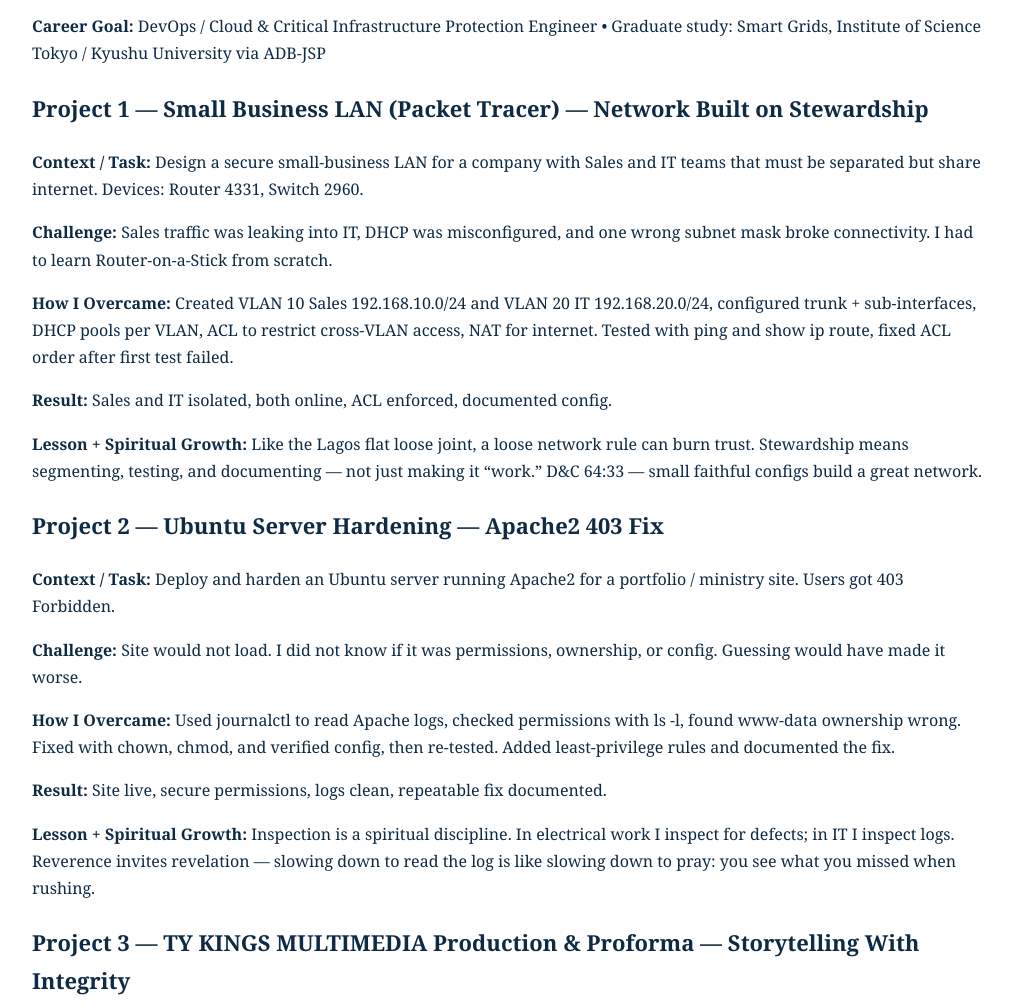
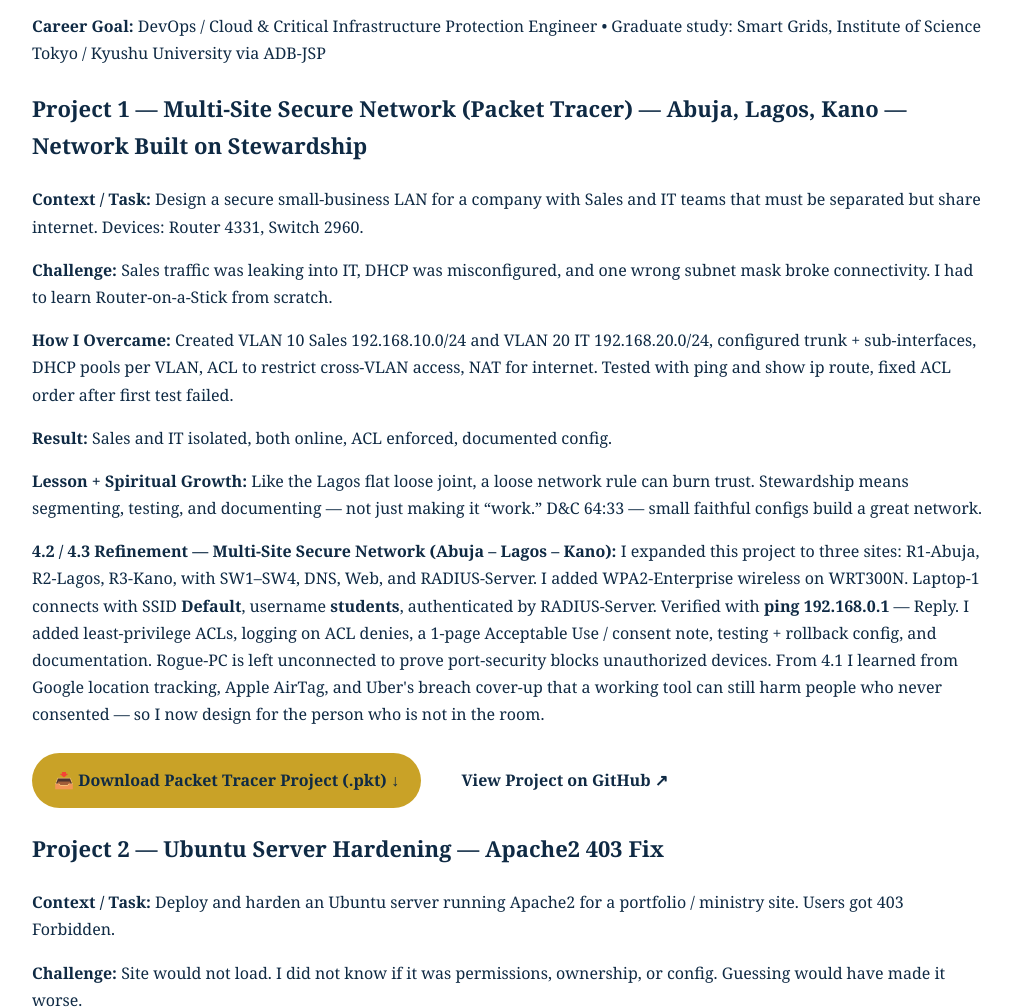
Before and after one commit to philipsakande/philipsakande.github.io, a plain HTML site: page index.html in a window 1280 px wide. Shown: the part 6046-7054 px from the top of the page, without its empty margins (130-1142 px from the left). Drawn offline with Linux system fonts and the light colour scheme.

Commit message:
Add files via upload

```diff
--- a/index.html
+++ b/index.html
@@ -39,12 +39,14 @@ section{max-width:1000px;margin:0 auto;padding:42px 22px}h2{font-size:32px;borde
 • <b>IT Support / System Engineer</b> — Troubleshooting, user support, system setup, backups, documentation.</p>
 <p><b>Career Goal:</b> DevOps / Cloud &amp; Critical Infrastructure Protection Engineer • Graduate study: Smart Grids, Institute of Science Tokyo / Kyushu University via ADB-JSP</p>
 
-<h3>Project 1 — Small Business LAN (Packet Tracer) — Network Built on Stewardship</h3>
+<h3>Project 1 — Multi-Site Secure Network (Packet Tracer) — Abuja, Lagos, Kano — Network Built on Stewardship</h3>
 <p><b>Context / Task:</b> Design a secure small-business LAN for a company with Sales and IT teams that must be separated but share internet. Devices: Router 4331, Switch 2960.</p>
 <p><b>Challenge:</b> Sales traffic was leaking into IT, DHCP was misconfigured, and one wrong subnet mask broke connectivity. I had to learn Router-on-a-Stick from scratch.</p>
 <p><b>How I Overcame:</b> Created VLAN 10 Sales 192.168.10.0/24 and VLAN 20 IT 192.168.20.0/24, configured trunk + sub-interfaces, DHCP pools per VLAN, ACL to restrict cross-VLAN access, NAT for internet. Tested with ping and show ip route, fixed ACL order after first test failed.</p>
 <p><b>Result:</b> Sales and IT isolated, both online, ACL enforced, documented config.</p>
 <p><b>Lesson + Spiritual Growth:</b> Like the Lagos flat loose joint, a loose network rule can burn trust. Stewardship means segmenting, testing, and documenting — not just making it “work.” D&amp;C 64:33 — small faithful configs build a great network.</p>
+<p><b>4.2 / 4.3 Refinement — Multi-Site Secure Network (Abuja – Lagos – Kano):</b> I expanded this project to three sites: R1-Abuja, R2-Lagos, R3-Kano, with SW1–SW4, DNS, Web, and RADIUS-Server. I added WPA2-Enterprise wireless on WRT300N. Laptop-1 connects with SSID <b>Default</b>, username <b>students</b>, authenticated by RADIUS-Server. Verified with <b>ping 192.168.0.1</b> — Reply. I added least-privilege ACLs, logging on ACL denies, a 1-page Acceptable Use / consent note, testing + rollback config, and documentation. Rogue-PC is left unconnected to prove port-security blocks unauthorized devices. From 4.1 I learned from Google location tracking, Apple AirTag, and Uber's breach cover-up that a working tool can still harm people who never consented — so I now design for the person who is not in the room.</p>
+<p><a class="btn btn-gold" href="Multi-Site-Secure-Network.pkt" download>📥 Download Packet Tracer Project (.pkt) ↓</a> &nbsp; <a class="btn btn-light" href="https://github.com/philipsakande/philipsakande.github.io/blob/main/Multi-Site-Secure-Network.pkt" target="_blank">View Project on GitHub ↗</a></p>
 
 <h3>Project 2 — Ubuntu Server Hardening — Apache2 403 Fix</h3>
 <p><b>Context / Task:</b> Deploy and harden an Ubuntu server running Apache2 for a portfolio / ministry site. Users got 403 Forbidden.</p>
```
